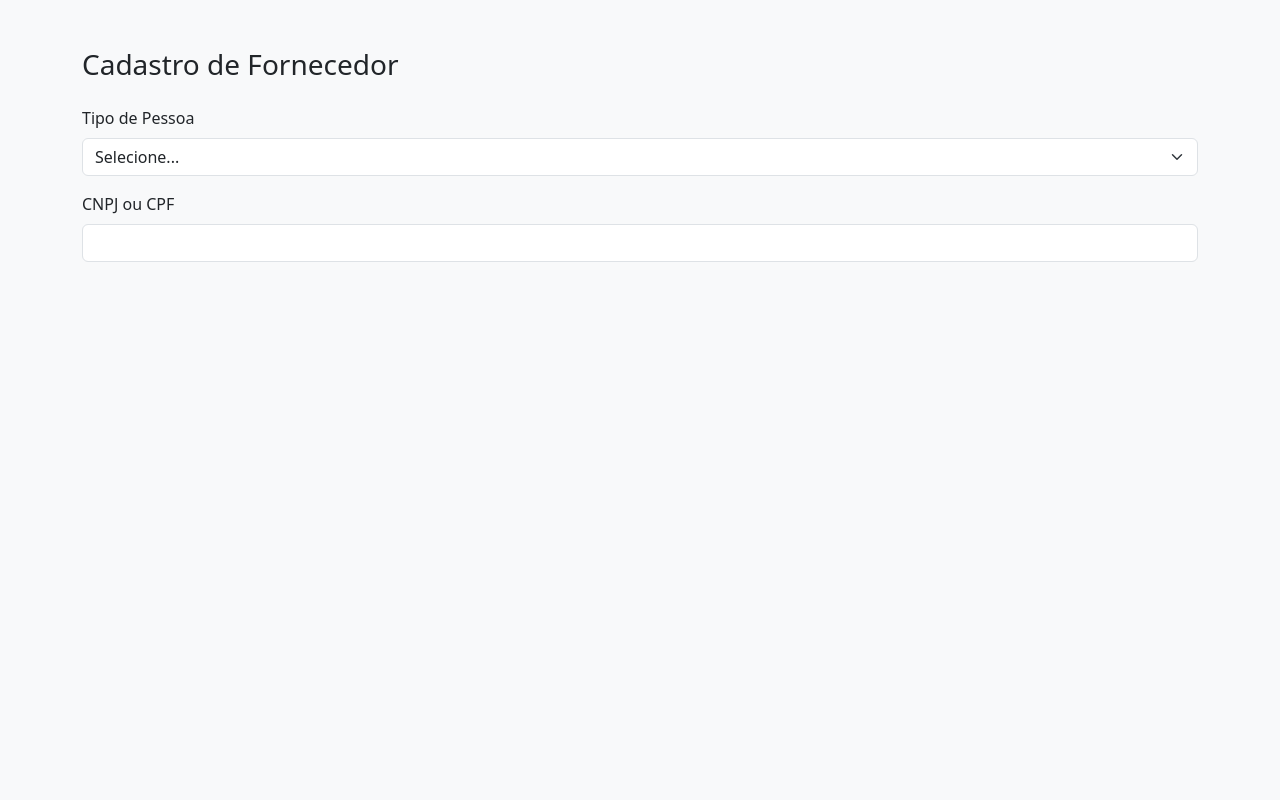
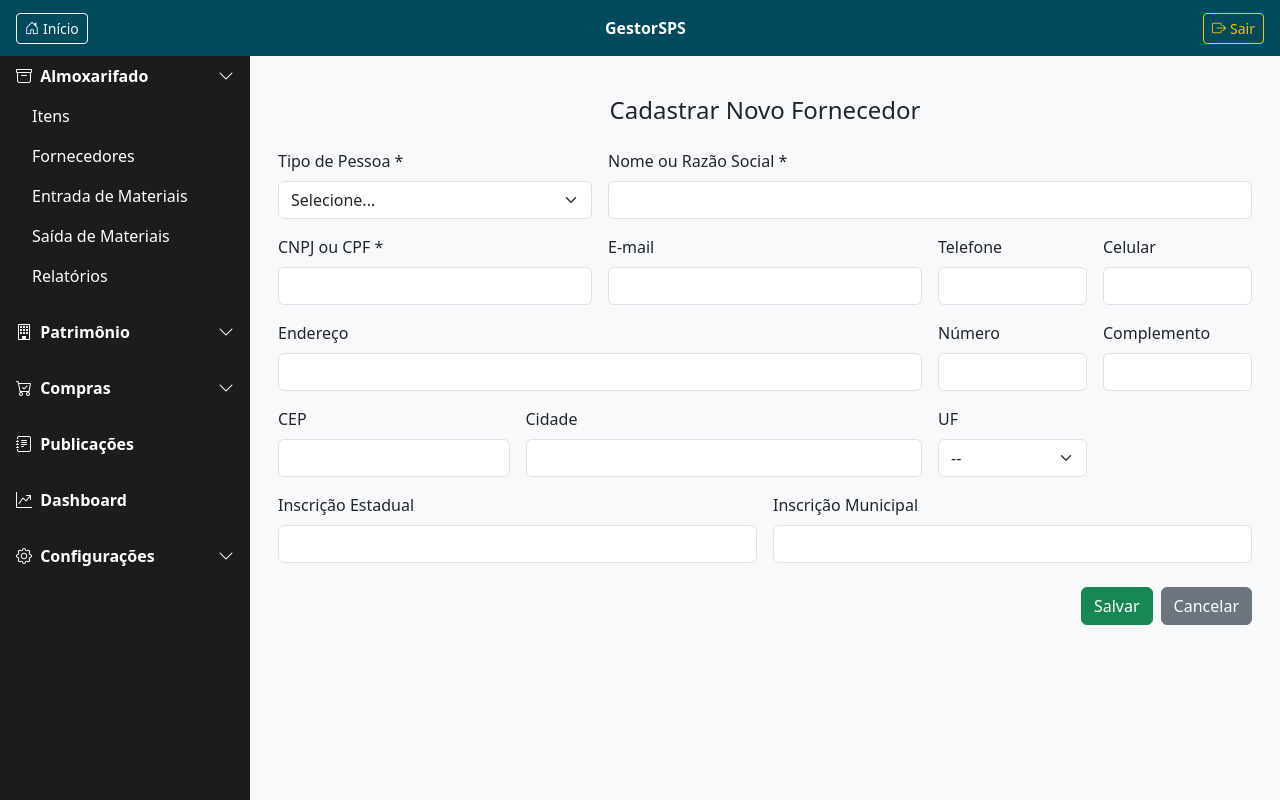
Before and after one commit to auriceliorp/Sistema_Almoxarifado, a Flask app: page /fornecedor/novo in a window 1280 px wide. Run offline with Flask 3, Linux system fonts and the light colour scheme; a user stored in the database is signed in.

Commit message:
Atualizar o novo.html

```diff
--- a/templates/fornecedor/novo.html
+++ b/templates/fornecedor/novo.html
@@ -1,50 +1,126 @@
-<!DOCTYPE html>
-<html lang="pt-BR">
-<head>
-  <meta charset="UTF-8">
-  <title>Teste de Máscaras</title>
-  <meta name="viewport" content="width=device-width, initial-scale=1">
-  <!-- Bootstrap -->
-  <link href="https://cdn.jsdelivr.net/npm/bootstrap@5.3.3/dist/css/bootstrap.min.css" rel="stylesheet">
-</head>
-<body class="bg-light">
-  <div class="container py-5">
-    <h3 class="mb-4">Cadastro de Fornecedor</h3>
-    <form>
-      <div class="mb-3">
-        <label for="tipo" class="form-label">Tipo de Pessoa</label>
-        <select id="tipo" class="form-select">
+{% extends 'base_simplificada.html' %}
+{% block title %}Novo Fornecedor{% endblock %}
+
+{% block content %}
+<div class="container py-4">
+  <h4 class="text-center mb-4">Cadastrar Novo Fornecedor</h4>
+
+  <form method="POST">
+    <div class="row g-3">
+
+      <!-- Tipo de Pessoa -->
+      <div class="col-md-4">
+        <label for="tipo" class="form-label">Tipo de Pessoa *</label>
+        <select class="form-select" id="tipo" name="tipo" required>
           <option value="">Selecione...</option>
+          <option value="juridica">Pessoa Jurídica</option>
           <option value="fisica">Pessoa Física</option>
-          <option value="juridica">Pessoa Jurídica</option>
         </select>
       </div>
-      <div class="mb-3">
-        <label for="cnpj" class="form-label">CNPJ ou CPF</label>
-        <input type="text" id="cnpj" class="form-control">
+
+      <!-- Nome -->
+      <div class="col-md-8">
+        <label for="nome" class="form-label">Nome ou Razão Social *</label>
+        <input type="text" class="form-control" id="nome" name="nome" required>
+      </div>
+
+      <!-- CNPJ/CPF -->
+      <div class="col-md-4">
+        <label for="cnpj" class="form-label">CNPJ ou CPF *</label>
+        <input type="text" class="form-control" id="cnpj" name="cnpj" required>
+      </div>
+
+      <!-- Email e Telefones -->
+      <div class="col-md-4">
+        <label for="email" class="form-label">E-mail</label>
+        <input type="email" class="form-control" id="email" name="email">
+      </div>
+      <div class="col-md-2">
+        <label for="telefone" class="form-label">Telefone</label>
+        <input type="text" class="form-control" id="telefone" name="telefone">
+      </div>
+      <div class="col-md-2">
+        <label for="celular" class="form-label">Celular</label>
+        <input type="text" class="form-control" id="celular" name="celular">
+      </div>
+
+      <!-- Endereço -->
+      <div class="col-md-8">
+        <label for="endereco" class="form-label">Endereço</label>
+        <input type="text" class="form-control" id="endereco" name="endereco">
+      </div>
+      <div class="col-md-2">
+        <label for="numero" class="form-label">Número</label>
+        <input type="text" class="form-control" id="numero" name="numero">
+      </div>
+      <div class="col-md-2">
+        <label for="complemento" class="form-label">Complemento</label>
+        <input type="text" class="form-control" id="complemento" name="complemento">
+      </div>
+
+      <!-- CEP, Cidade, UF -->
+      <div class="col-md-3">
+        <label for="cep" class="form-label">CEP</label>
+        <input type="text" class="form-control" id="cep" name="cep">
+      </div>
+      <div class="col-md-5">
+        <label for="cidade" class="form-label">Cidade</label>
+        <input type="text" class="form-control" id="cidade" name="cidade">
+      </div>
+      <div class="col-md-2">
+        <label for="uf" class="form-label">UF</label>
+        <select class="form-select" name="uf" id="uf">
+          <option value="">--</option>
+          {% for sigla in ['AC','AL','AP','AM','BA','CE','DF','ES','GO','MA','MT','MS','MG','PA','PB','PR','PE','PI','RJ','RN','RS','RO','RR','SC','SP','SE','TO'] %}
+          <option value="{{ sigla }}">{{ sigla }}</option>
+          {% endfor %}
+        </select>
+      </div>
+
+      <!-- Inscrições -->
+      <div class="col-md-6">
+        <label for="inscricao_estadual" class="form-label">Inscrição Estadual</label>
+        <input type="text" class="form-control" id="inscricao_estadual" name="inscricao_estadual">
+      </div>
+      <div class="col-md-6">
+        <label for="inscricao_municipal" class="form-label">Inscrição Municipal</label>
+        <input type="text" class="form-control" id="inscricao_municipal" name="inscricao_municipal">
+      </div>
+    </div>
+
+    <!-- Botões -->
+    <div class="mt-4 d-flex justify-content-end gap-2">
+      <button type="submit" class="btn btn-success">Salvar</button>
+      <a href="{{ url_for('fornecedor_bp.lista_fornecedor') }}" class="btn btn-secondary">Cancelar</a>
     </div>
   </form>
 </div>
 
-  <!-- JS -->
-  <script src="https://code.jquery.com/jquery-3.7.1.min.js"></script>
-  <script src="https://cdn.jsdelivr.net/npm/inputmask@5.0.8/dist/jquery.inputmask.min.js"></script>
+<!-- Scripts -->
+<script src="https://code.jquery.com/jquery-3.6.0.min.js"></script>
+<script src="https://cdnjs.cloudflare.com/ajax/libs/inputmask/5.0.8/jquery.inputmask.min.js"></script>
 <script>
   $(document).ready(function () {
-      function aplicarMascara() {
-        let tipo = $('#tipo').val();
-        let $campo = $('#cnpj');
-        $campo.inputmask('remove');
+    $('#telefone').inputmask('(99) 9999-9999');
+    $('#celular').inputmask('(99) 99999-9999');
+    $('#cep').inputmask('99999-999');
+
+    function aplicarMascaraCNPJCPF() {
+      const tipo = $('#tipo').val();
+      const $cnpj = $('#cnpj');
+
+      $cnpj.inputmask('remove');
+
       if (tipo === 'fisica') {
-          $campo.inputmask('999.999.999-99');
+        $cnpj.inputmask('999.999.999-99');
       } else if (tipo === 'juridica') {
-          $campo.inputmask('99.999.999/9999-99');
+        $cnpj.inputmask('99.999.999/9999-99');
       }
     }
 
-      aplicarMascara(); // Aplica ao carregar
-      $('#tipo').on('change', aplicarMascara); // Aplica ao mudar
+    aplicarMascaraCNPJCPF();
+
+    $('#tipo').on('change', aplicarMascaraCNPJCPF);
   });
 </script>
-</body>
-</html>
+{% endblock %}
```
Lines whose indentation alone changed are shown as unchanged.
